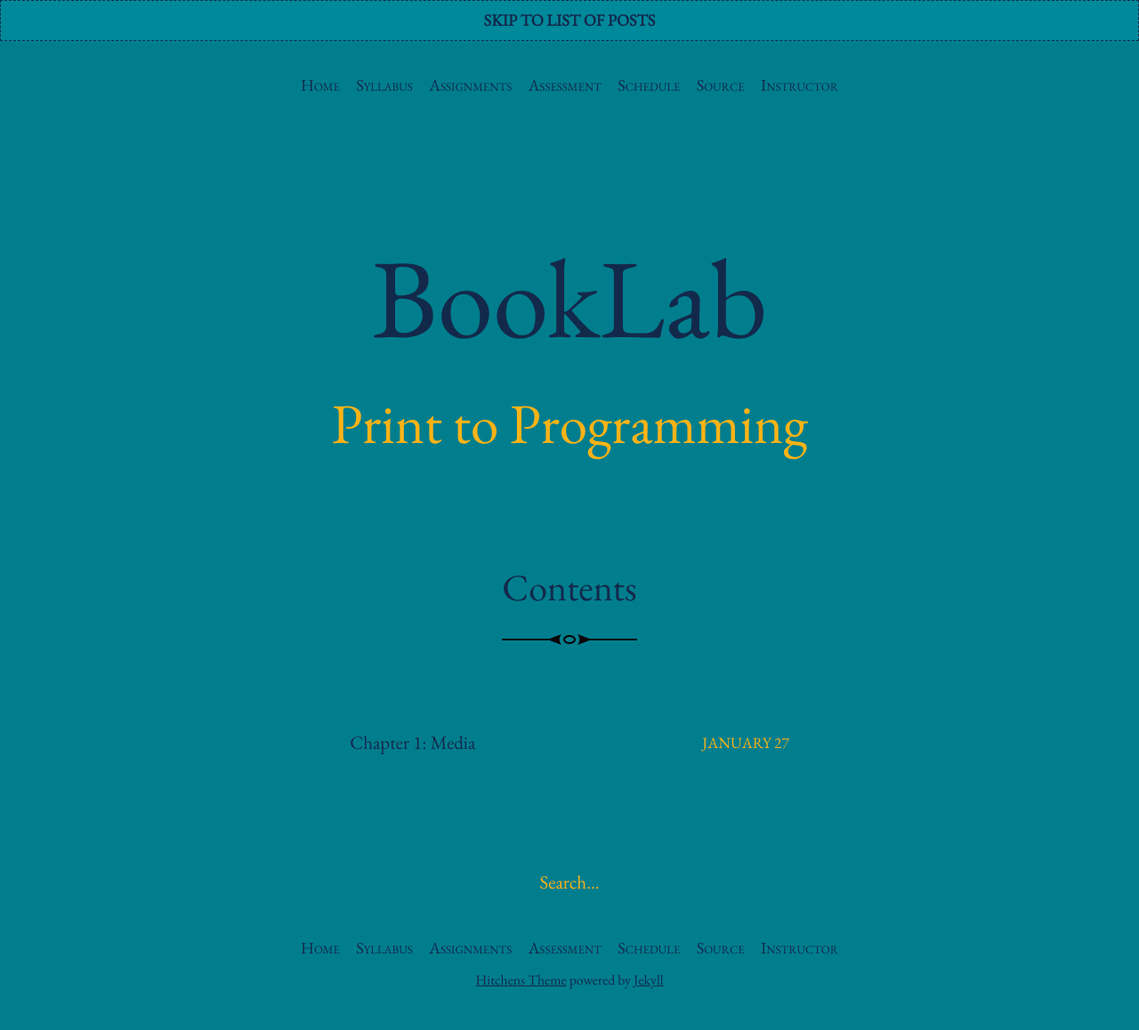
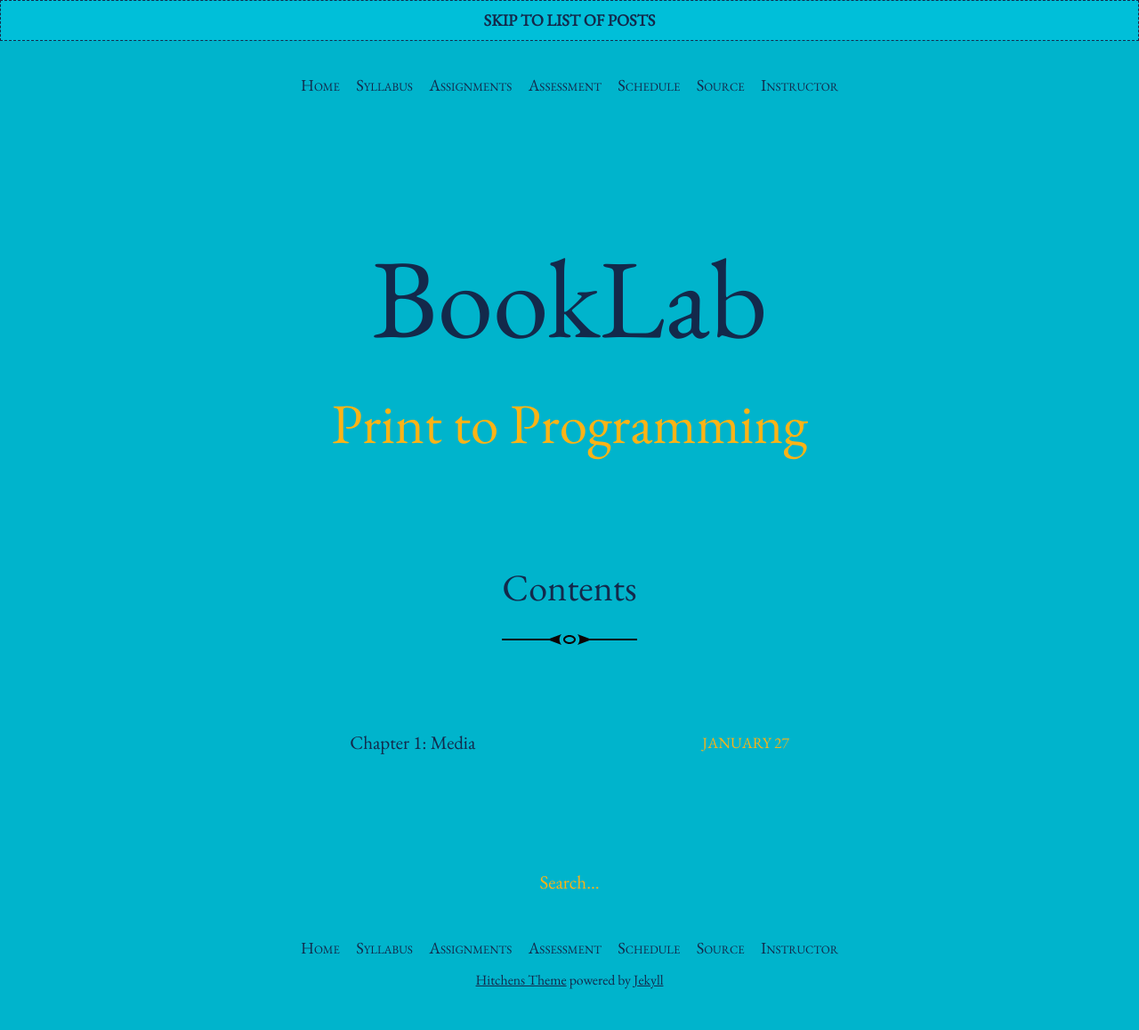
Before and after one commit to rccordell/s25bl, a Jekyll site: the page built from index.html, in a window 1280 px wide. Shown: the whole page at 89% size. Built offline with Jekyll 4.4.1, drawn with Linux system fonts in a browser that asks for light colours; the list of posts is cut into pages by our own code.

Commit message:
Update _variables.scss

```diff
--- a/_sass/_variables.scss
+++ b/_sass/_variables.scss
@@ -1,4 +1,4 @@
-$brand-color:         #007E8E;
+$brand-color:         #00B4CC;
 $highlight:           lighten($brand-color, 35%);
 $text-color:          #13294B;
 $muted-text-color:    #FCB316;
```
